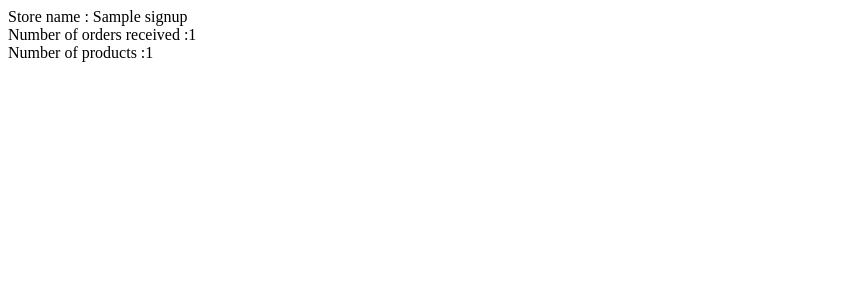
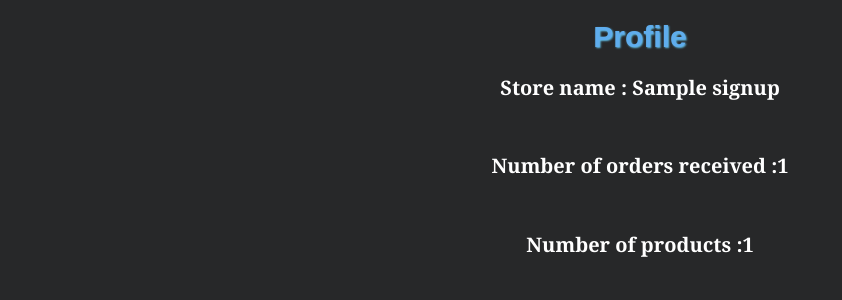
Before and after one commit to munagalachandu/dbms-1, a Flask app: page /profile in a window 1280 px wide. Shown: the top 300 px of the page, without its empty margins (0-842 px from the left). Run offline with Flask 3, Linux system fonts and the light colour scheme; the visitor is signed in with stand-in values (Sample User, id 1); tables that the repository leaves empty hold one stand-in row (values such as "Sample post"); some libraries are stand-ins or nearby versions.

Commit message:
Update profile.html

```diff
--- a/templates/profile.html
+++ b/templates/profile.html
@@ -1,11 +1,31 @@
 <!DOCTYPE html>
 <html>
+    <head> <style>
+     h1 {
+              font-family: 'Oswald', sans-serif;
+              font-weight: bold;
+              color: #5faded;
+              text-align: center;
+              font-size: 30px;
+              text-shadow: 1px 1px 2px rgb(97, 190, 233);
+            }
+    h2{
+        font-family: 'Georgia', serif;
+        color: white;
+        text-align: center;
+        font-size: 20px;
+    }
+    body{
+        background-color:  #272829;
+      }</style>
+    </head>
     <body>
-        <h>Store name : {{store.storename}}</h>
+        <h1> Profile </h1>
+        <h2>Store name : {{store.storename}}</h2>
         <br>
-        <h>Number of orders received :{{store.o_c}}</h>
+        <h2>Number of orders received :{{store.o_c}}</h2>
         <br>
-        <h>Number of products :{{store.p_c}}</h>
+        <h2>Number of products :{{store.p_c}}</h2>
 
     </body>
 </html>
```
